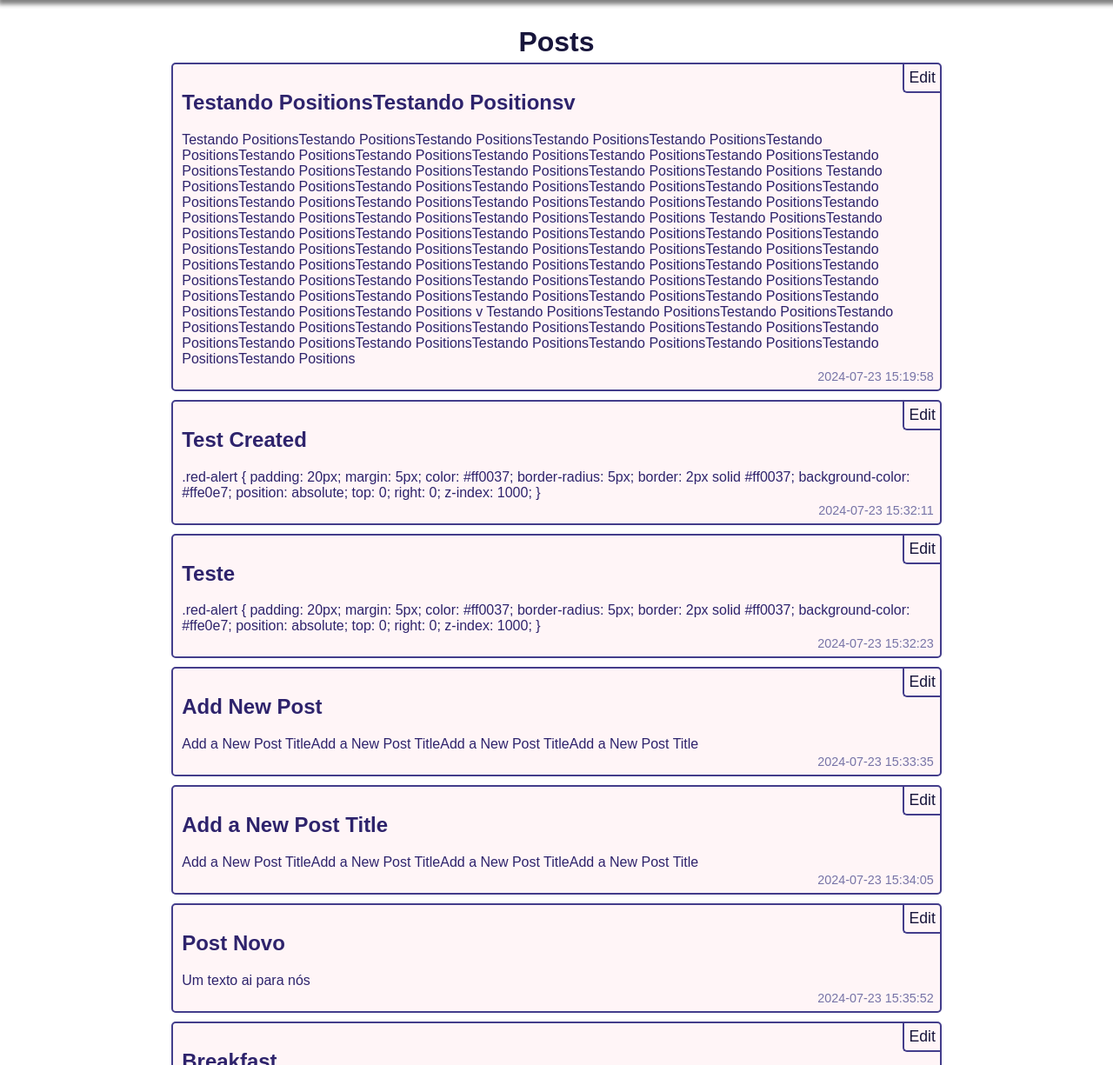
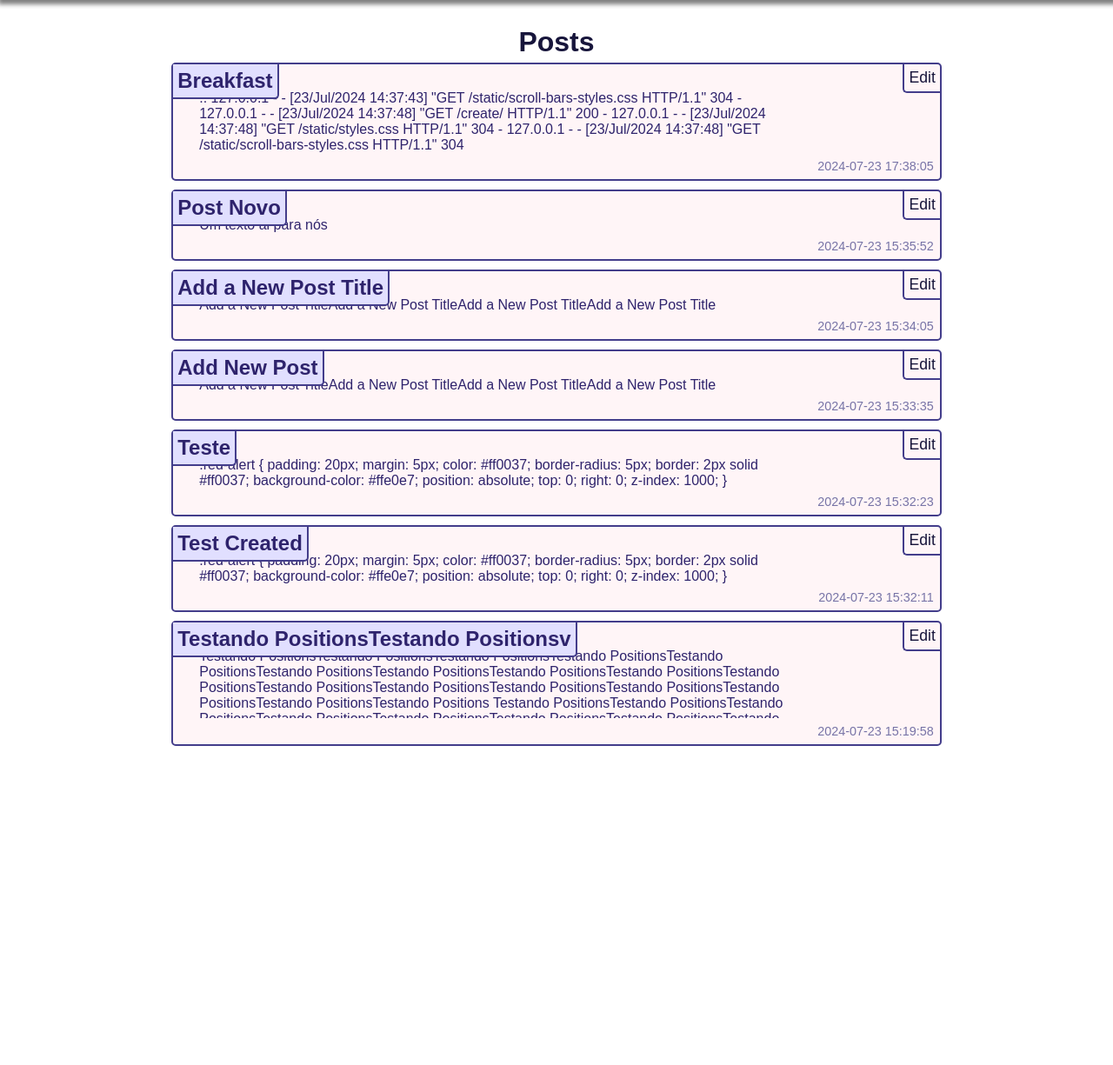
Before and after one commit to na7ank/flask-sqlite-basic-crud-1, a Flask app: page / in a window 1280 px wide. Shown: the part 50-1275 px from the top of the page at 87% size. Run offline with Flask 3, Linux system fonts and the light colour scheme; data comes from the database, SQL or seed files in the repository; both versions use the stored data as it was after the commit.

Commit message:
Melhorias.

```diff
--- a/app/app.py
+++ b/app/app.py
@@ -8,7 +8,8 @@ app.secret_key = os.urandom(24)
 
 
 def get_db_connection():
-    conn = sqlite3.connect('./app/database/database.db')
+    #conn = sqlite3.connect('./database/database.db')
+    conn = sqlite3.connect('./app/database/database.db') # Para o Docker Container
     conn.row_factory = sqlite3.Row
     return conn
 
@@ -24,7 +25,7 @@ def get_post(post_id):
 @app.route('/')
 def index():
     conn = get_db_connection()
-    posts = conn.execute('SELECT * FROM posts').fetchall()
+    posts = conn.execute('SELECT * FROM posts ORDER BY created DESC').fetchall()
     conn.close()
     return render_template('index.html', posts=posts)
 
@@ -44,6 +45,8 @@ def create():
                          (title, content))
             conn.commit()
             conn.close()
+
+            flash('Novo Post !', 'green')
             return redirect(url_for('index'))
 
     return render_template('create.html')
@@ -80,7 +83,7 @@ def delete(id):
     conn.execute('DELETE FROM posts WHERE id = ?', (id,))
     conn.commit()
     conn.close()
-    flash('"{}" was successfully deleted!'.format(post['title']))
+    flash('Post Deletado !', 'red')
     return redirect(url_for('index'))
 
 @app.route('/about/', methods=('GET',))
--- a/app/static/styles.css
+++ b/app/static/styles.css
@@ -57,6 +57,7 @@ nav a:hover {
     margin-top: 10px;
 
     overflow-y: scroll;
+    position: relative;
 }
 
 .content h1 {
@@ -80,20 +81,76 @@ nav a:hover {
     position: relative;
 }
 
+.post h2 {
+    background-color: #e1dfff;
+    position: absolute;
+    padding: 5px;
+    margin: 0;
+    top: 0;
+    left: 0;
+
+    /* A borda desse botao ficou muito estilosa */
+    border-right: 2px solid #433D8B;
+    border-bottom: 2px solid #433D8B;
+    border-radius: 0 0 5PX 0px;
+}
 .post:hover {
     cursor: pointer;
     box-shadow: 3px 3px #685bfa;
     translate: -3px -3px;
 }
 
+.post .post-texts {
+    width: 80%;
+    margin: 20px;
+    overflow: hidden;
+    max-height: 80px;
+    word-wrap: break-word;
+}
+
+.green-alert {
+    padding: 20px;
+    margin: 5px;
+    color: #00b99a;
+    border-radius: 5px;
+    border: 2px solid #41ff80;
+    background-color: #e2fff9;
+
+    position: absolute;
+    top: 0;
+    right: 0;
+    z-index: 1000;
+}
 .red-alert {
     padding: 20px;
     margin: 5px;
     color: #ff0037;
     border-radius: 5px;
-    border-bottom: 2px solid #ff0037;
-    background-color: #ffadbf;
+    border: 2px solid #ff0037;
+    background-color: #fde3e9;
+
+    position: absolute;
+    top: 0;
+    right: 0;
+    z-index: 1000;
 }
+
+.flash-message {
+    opacity: 1;
+    transition: opacity 2s ease-out;
+    animation: fadeOut 5s forwards;
+}
+
+@keyframes fadeOut {
+    0% {
+        opacity: 1;
+    }
+    100% {
+        opacity: 0;
+        display: none;
+    }
+}
+
 
 .created-at {
     padding: 2px;
--- a/app/templates/base.html
+++ b/app/templates/base.html
@@ -18,9 +18,13 @@
     </nav>
 
     <div class="content">
-        {% for message in get_flashed_messages() %}
-            <div class="red-alert">{{ message }}</div>
-        {% endfor %}
+        {% with messages = get_flashed_messages(with_categories=True) %}
+            {% if messages %}
+                {% for category, message in messages %}
+                    <div class="flash-message {{ category }}-alert">{{ message }}</div>
+                {% endfor %}
+            {% endif %}
+        {% endwith %}
         <!--
         O bloco block content endblock dentro da div content é um espaço reservado.
         Esse espaço será preenchido com conteúdo específico definido em templates filhos, como index.html
--- a/app/templates/index.html
+++ b/app/templates/index.html
@@ -7,7 +7,7 @@
         <div class='post'>
             <p class="created-at">{{ post['created'] }}</p>
             <h2>{{ post['title'] }}</h2>
-            <p>{{ post['content'] }}</p>
+            <p class="post-texts">{{ post['content'] }}</p>
             <a class="edit-button" href="{{ url_for('edit', id=post['id']) }}">Edit</a>
         </div>
     {% endfor %}
```
Also changed, not shown: app/templates/edit.html (+5 -4 lines), app/database/database.db.
